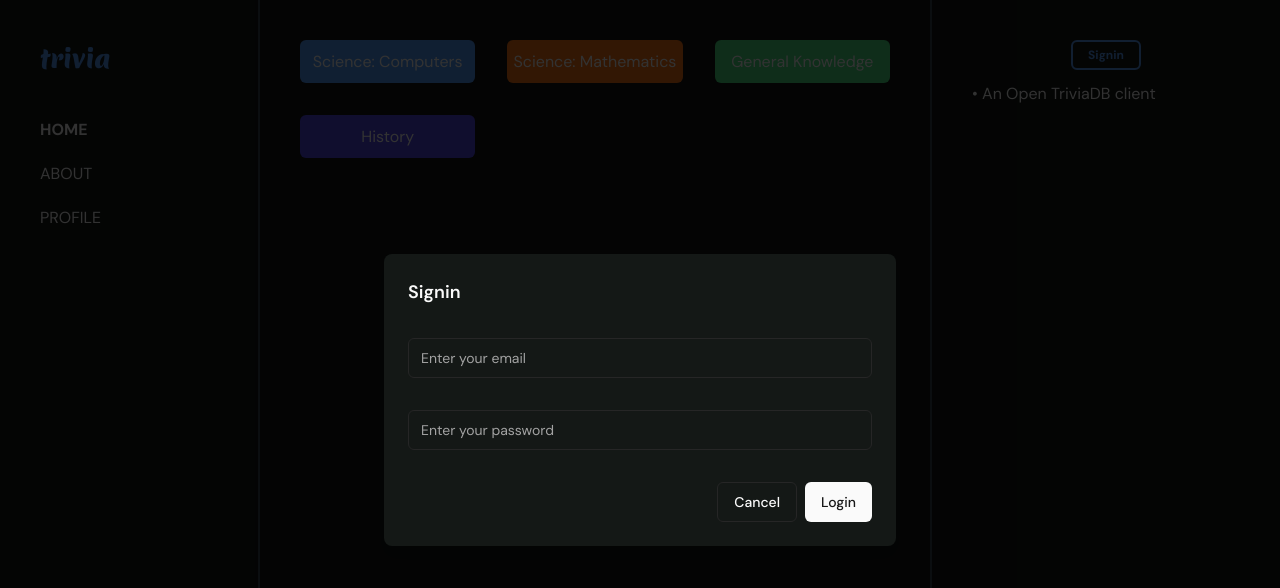
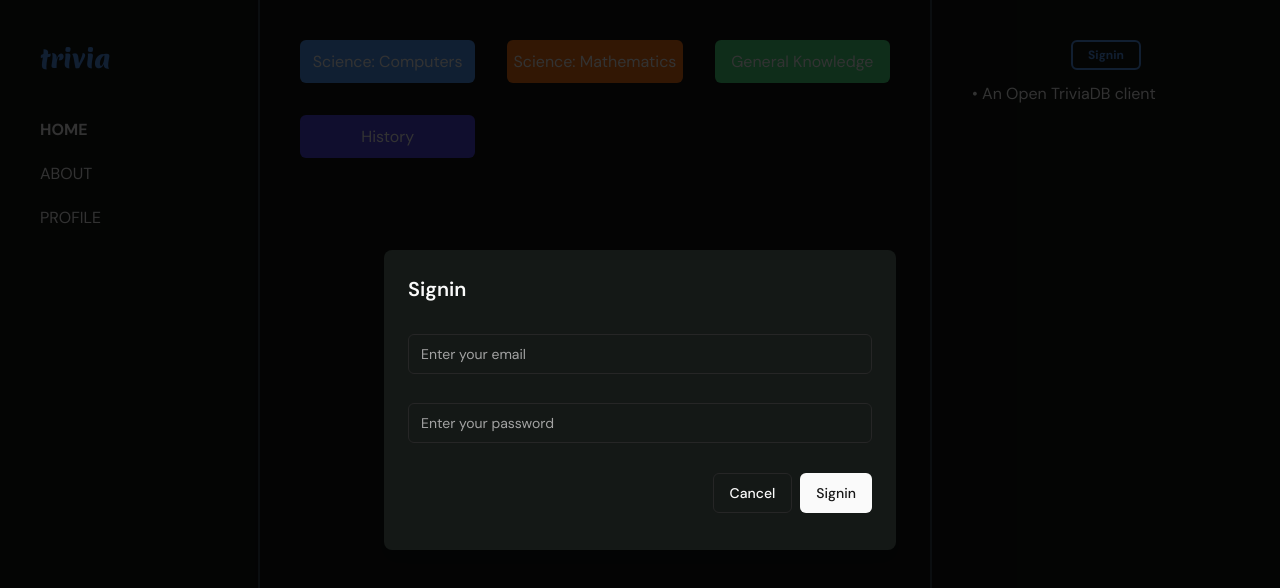
Before and after one commit to michaelchristwin/trivia, a React (Vite) app: page / in a window 1280 px wide. Both pictures are taken after a click on the button "Signin". Shown: the top 588 px of the page. Built offline with nearby package versions, Linux system fonts and the light colour scheme.

Commit message:
Modified sigin modal

```diff
--- a/src/components/Login.tsx
+++ b/src/components/Login.tsx
@@ -1,6 +1,5 @@
 import {
   AlertDialog,
-  AlertDialogAction,
   AlertDialogCancel,
   AlertDialogContent,
   AlertDialogFooter,
@@ -23,6 +22,9 @@ function Login({ children }: { children: React.ReactNode }) {
     setFormData((prev) => ({ ...prev, [name]: value }));
   };
   const handleSubmit = async () => {
+    if (Object.values(formData).length === 0) {
+      return;
+    }
     try {
       const res = await fetch("http://localhost:8080/signin", {
         method: "POST",
@@ -71,11 +73,9 @@ function Login({ children }: { children: React.ReactNode }) {
 
         <AlertDialogFooter>
           <AlertDialogCancel>Cancel</AlertDialogCancel>
-          <AlertDialogAction asChild>
-            <Button type="button" onClick={handleSubmit}>
-              Login
-            </Button>
-          </AlertDialogAction>
+          <Button type="button" onClick={handleSubmit}>
+            Login
+          </Button>
         </AlertDialogFooter>
       </AlertDialogContent>
     </AlertDialog>
--- a/src/components/Signin.tsx
+++ b/src/components/Signin.tsx
@@ -1,6 +1,5 @@
 import {
   AlertDialog,
-  AlertDialogAction,
   AlertDialogCancel,
   AlertDialogContent,
   AlertDialogFooter,
@@ -11,19 +10,47 @@ import {
 import { Input } from "@/components/ui/input";
 import { Button } from "./ui/button";
 import { useState } from "react";
-
+interface FormError {
+  email: string;
+  password: string;
+}
 function Signin({ children }: { children: React.ReactNode }) {
   const [formData, setFormData] = useState({
     email: "",
     password: "",
   });
   const { email, password } = formData;
+  const [errors, setErrors] = useState<FormError>({ email: "", password: "" });
+  const validate = () => {
+    const errors: FormError = { email: "", password: "" };
+
+    // Check email format
+    if (!formData.email) {
+      errors.email = "Email is required";
+    } else if (!/\S+@\S+\.\S+/.test(formData.email)) {
+      errors.email = "Email address is invalid";
+    }
+
+    // Check password length
+    if (!formData.password) {
+      errors.password = "Password is required";
+    } else if (formData.password.length < 6) {
+      errors.password = "Password must be at least 6 characters";
+    }
+
+    setErrors(errors);
+    return Object.keys(errors).length === 0;
+  };
   const handleChange = (e: React.ChangeEvent<HTMLInputElement>) => {
+    e.preventDefault();
     const { value, name } = e.target;
     setFormData((prev) => ({ ...prev, [name]: value }));
   };
   const handleSubmit = async () => {
     try {
+      if (!validate()) {
+        throw Error("form data is invalid");
+      }
       const res = await fetch("http://localhost:8080/signin", {
         method: "POST",
         headers: {
@@ -47,19 +74,25 @@ function Signin({ children }: { children: React.ReactNode }) {
   return (
     <AlertDialog>
       <AlertDialogTrigger asChild>{children}</AlertDialogTrigger>
-      <AlertDialogContent className={`border-0 space-y-4`}>
+      <AlertDialogContent className={`border-0 h-[300px]`}>
         <AlertDialogHeader>
-          <AlertDialogTitle>Signin</AlertDialogTitle>
+          <AlertDialogTitle className={`text-[20px]`}>Signin</AlertDialogTitle>
         </AlertDialogHeader>
 
+        <div>
           <Input
             type="text"
             onChange={handleChange}
             value={email}
             name="email"
             placeholder="Enter your email"
-          className={`focus:border-0`}
+            className={`focus-visible:`}
           />
+          {errors.email && (
+            <p className={`text-[7px] text-red-500`}>{errors.email}</p>
+          )}
+        </div>
+        <div>
           <Input
             type="text"
             onChange={handleChange}
@@ -68,14 +101,16 @@ function Signin({ children }: { children: React.ReactNode }) {
             placeholder="Enter your password"
             className={`focus:border-0`}
           />
+          {errors.password && (
+            <p className={`text-[7px] text-red-500`}>{errors.password}</p>
+          )}
+        </div>
 
         <AlertDialogFooter>
           <AlertDialogCancel>Cancel</AlertDialogCancel>
-          <AlertDialogAction asChild>
           <Button type="button" onClick={handleSubmit}>
-              Login
+            Signin
           </Button>
-          </AlertDialogAction>
         </AlertDialogFooter>
       </AlertDialogContent>
     </AlertDialog>
```
Lines whose indentation alone changed are shown as unchanged.
